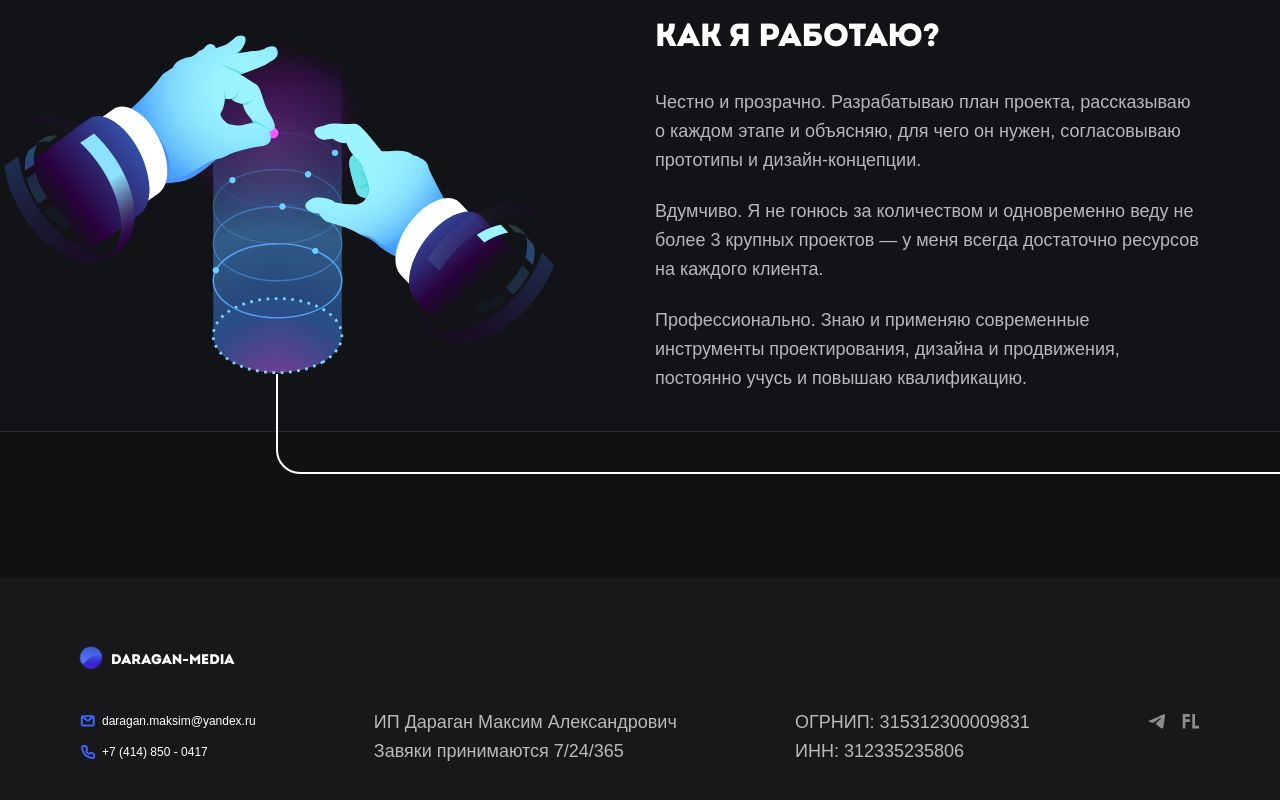
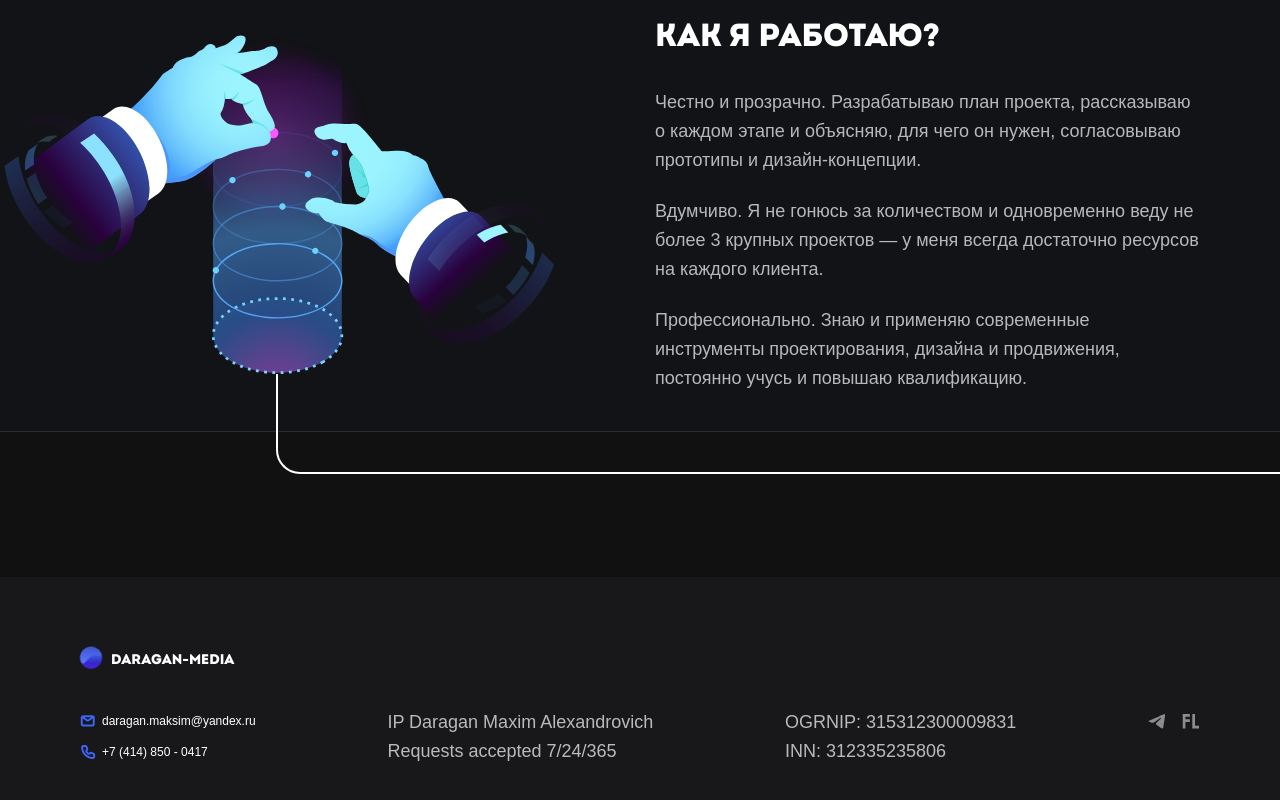
Before and after one commit to Hillel1408/daragan-media, a React (Create React App) app: page / in a window 1280 px wide. Shown: the part 4314-5114 px from the top of the page. Built offline with nearby package versions, Linux system fonts and the light colour scheme.

Commit message:
локализация

```diff
--- a/public/locales/en/translation.json
+++ b/public/locales/en/translation.json
@@ -17,5 +17,9 @@
     "LeaveYourContact": "Leave your contact info and I’ll call you back in the shortest time!",
     "Name": "Name",
     "PhoneNumber": "Phone number",
-    "Send": "Send"
+    "Send": "Send",
+    "IP": "IP Daragan Maxim Alexandrovich",
+    "RequestsAccepted": "Requests accepted 7/24/365",
+    "OGRNIP": "OGRNIP",
+    "INN": "INN"
 }
--- a/public/locales/ru/translation.json
+++ b/public/locales/ru/translation.json
@@ -17,5 +17,9 @@
     "LeaveYourContact": "Оставьте свои контактные данные и я перезвоню вам в самое ближайшее время",
     "Name": "Ваше имя",
     "PhoneNumber": "Номер телефона",
-    "Send": "Отправить"
+    "Send": "Отправить",
+    "IP": "ИП Дараган Максим Александрович",
+    "RequestsAccepted": "Завяки принимаются 7/24/365",
+    "OGRNIP": "ОГРНИП",
+    "INN": "ИНН"
 }
--- a/src/components/Footer/Footer.tsx
+++ b/src/components/Footer/Footer.tsx
@@ -1,6 +1,9 @@
+import { useTranslation } from "react-i18next";
 import { Logo, Socials, Contacts } from "components";
 
 export default function Footer() {
+    const { t } = useTranslation();
+
     return (
         <div className="pt-[65px] pb-[100px] bg-[#18181A]">
             <div className="container">
@@ -8,12 +11,12 @@ export default function Footer() {
                 <div className="mt-10 flex justify-between items-start gap-5">
                     <Contacts className="gap-4 flex-col" />
                     <ul className="text-[18px] leading-[29px] opacity-70 text-white -translate-y-[6.5px]">
-                        <li>ИП Дараган Максим Александрович</li>
-                        <li>Завяки принимаются 7/24/365</li>
+                        <li>{t("IP")}</li>
+                        <li>{t("RequestsAccepted")}</li>
                     </ul>
                     <ul className="text-[18px] leading-[29px] opacity-70 text-white -translate-y-[6.5px]">
-                        <li>ОГРНИП: 315312300009831</li>
-                        <li>ИНН: 312335235806</li>
+                        <li>{t("OGRNIP")}: 315312300009831</li>
+                        <li>{t("INN")}: 312335235806</li>
                     </ul>
                     <Socials />
                 </div>
```
